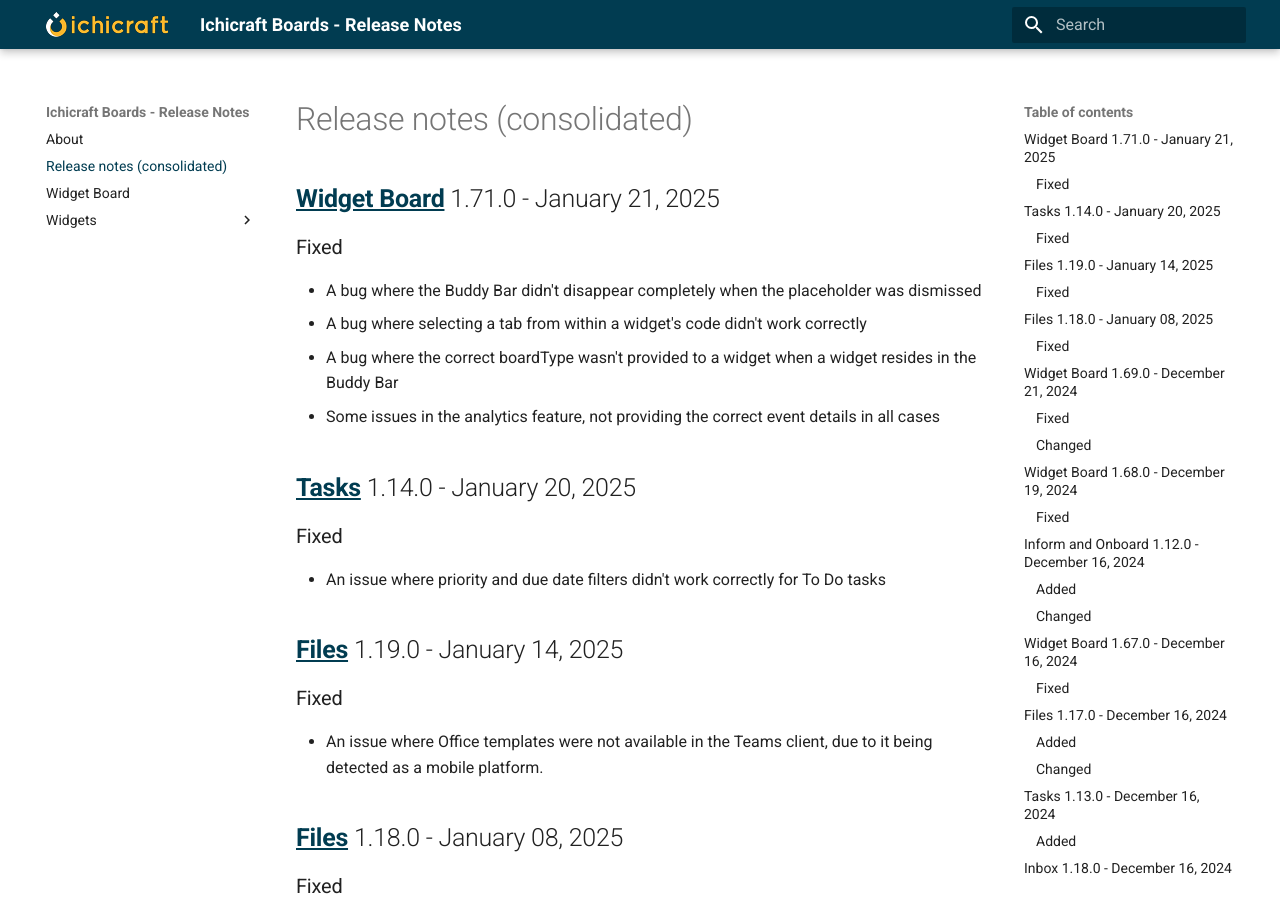
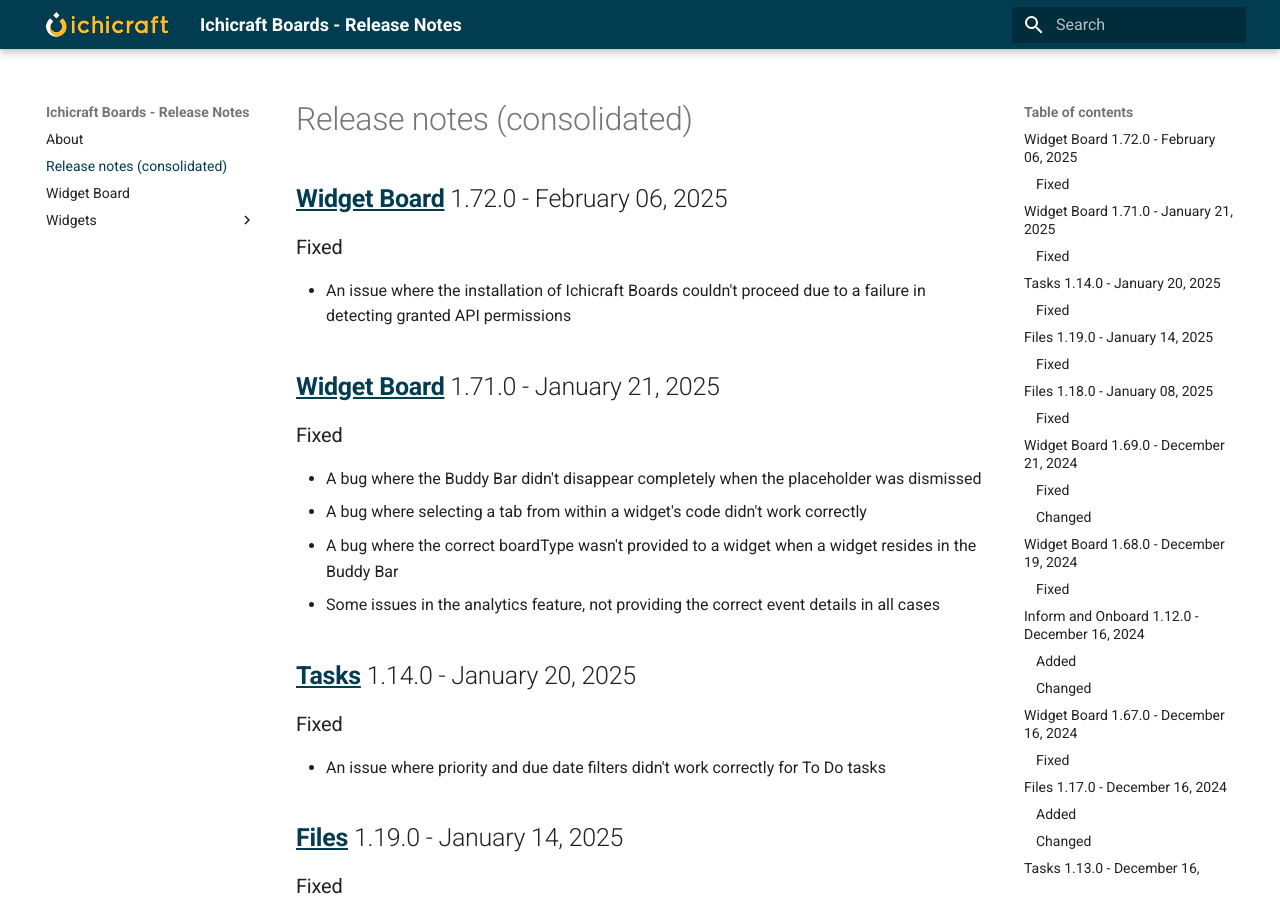
Before and after one commit to ichicraft/widgets-docs, an MkDocs documentation site: the page built from docs/Release-notes-(consolidated).md, in a window 1280 px wide and 900 px high. Built offline with MkDocs 1.6.1 and Material for MkDocs 9.7.7, drawn with Linux system fonts in a browser that asks for light colours.

Commit message:
Release notes updated by BuildService

```diff
--- a/docs/Release-notes-(consolidated).md
+++ b/docs/Release-notes-(consolidated).md
@@ -1,3 +1,10 @@
+## [Widget Board](./Widget Board.md) 1.72.0 - February 06, 2025
+
+
+
+### Fixed
+- An issue where the installation of Ichicraft Boards couldn&#x27;t proceed due to a failure in detecting granted API permissions
+
 ## [Widget Board](./Widget Board.md) 1.71.0 - January 21, 2025
 
 ### Fixed
```
Also changed, not shown: docs/Widget Board.md (+7 -0 lines).
